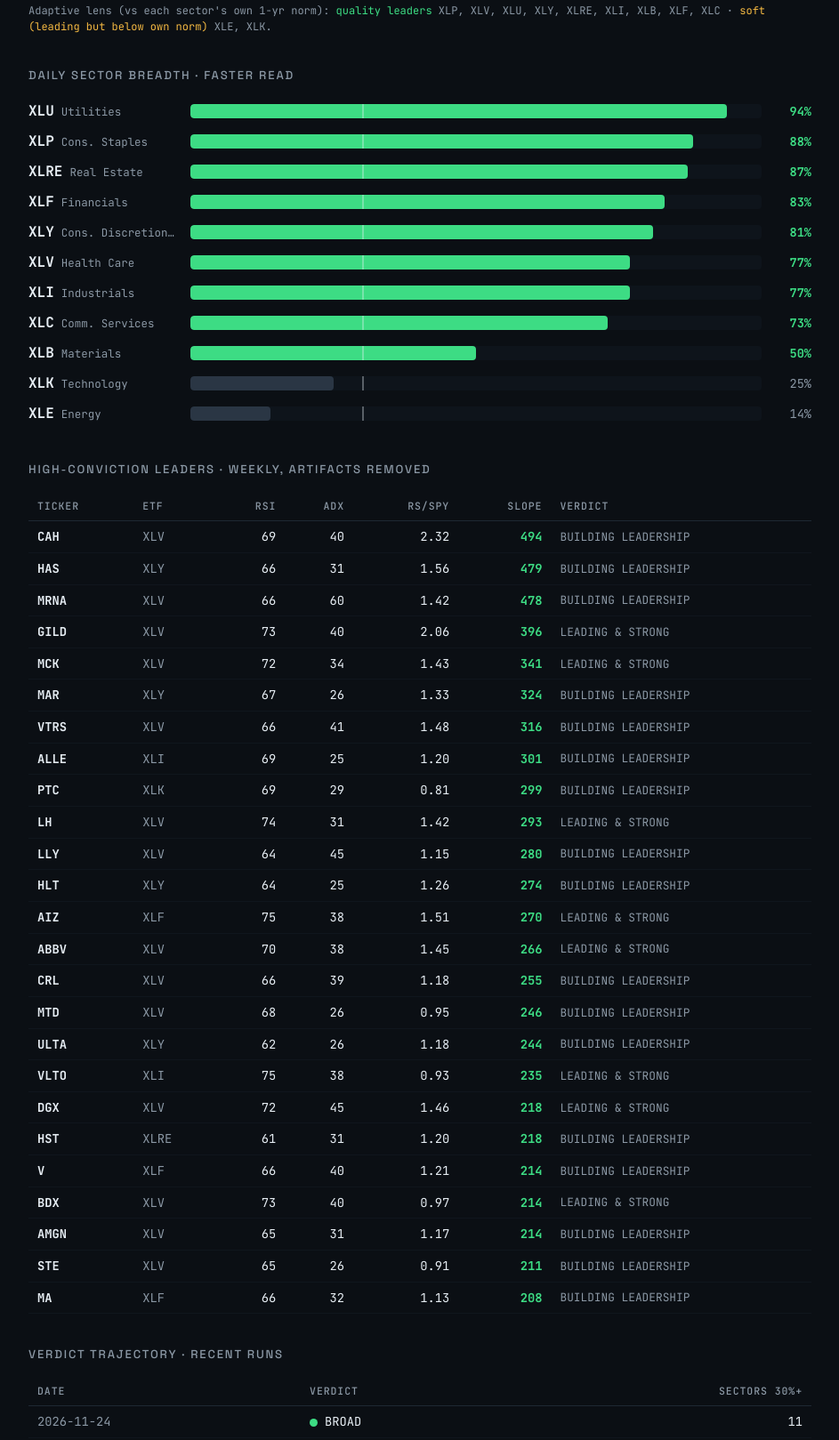
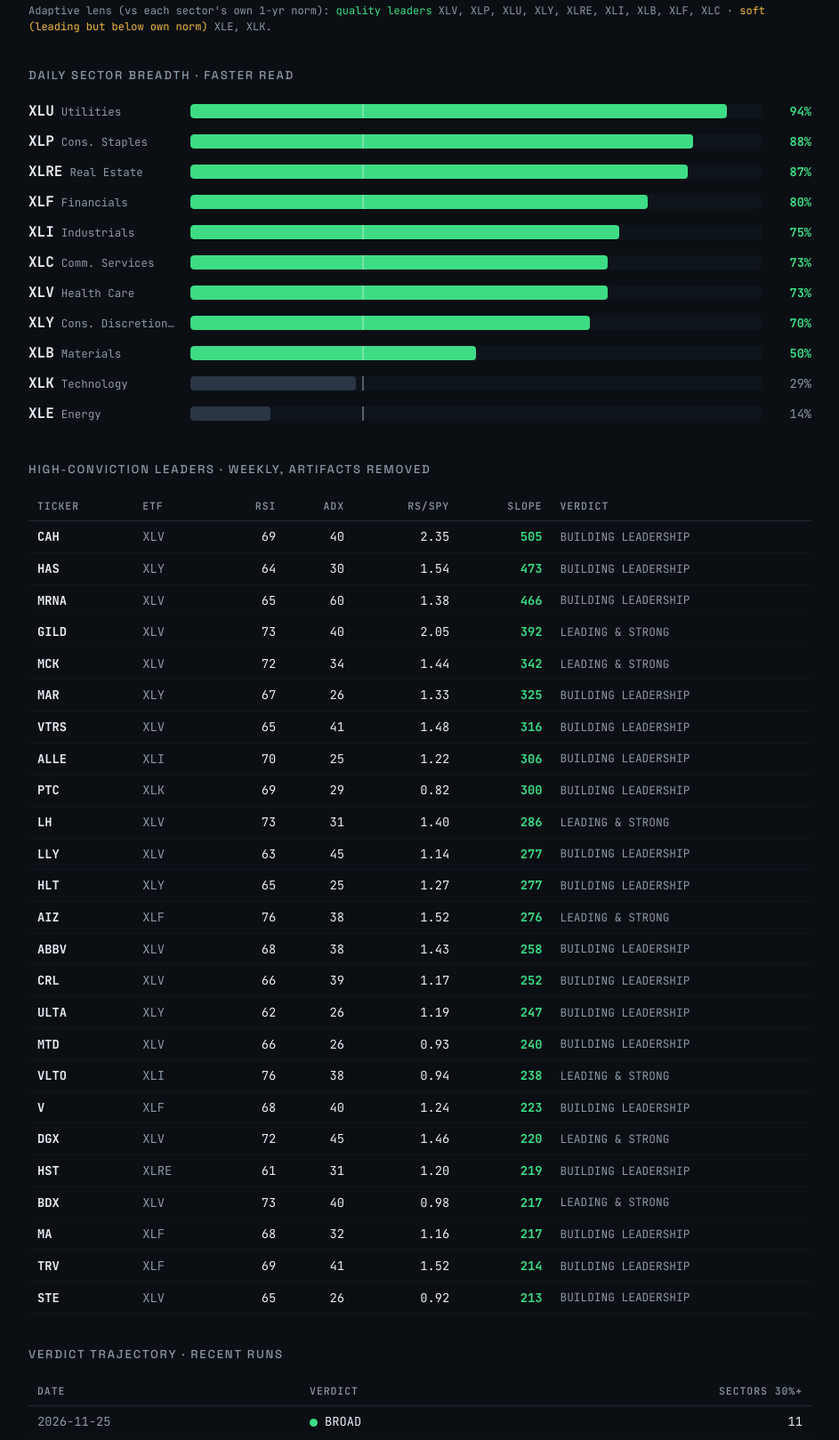
Before and after one commit to kgh1021/tape-site, a plain HTML site: page index.html in a window 1280 px wide. Shown: the part 804-2423 px from the top of the page at 89% size, without its empty margins (168-1111 px from the left). Drawn offline with Linux system fonts and the light colour scheme.

Commit message:
Nightly tape breadth 2026-11-25

```diff
--- a/index.html
+++ b/index.html
@@ -3,7 +3,7 @@
 <head>
 <meta charset="utf-8">
 <meta name="viewport" content="width=device-width, initial-scale=1">
-<title>Tape Breadth | 2026-11-24</title>
+<title>Tape Breadth | 2026-11-25</title>
 <link rel="preconnect" href="https://fonts.googleapis.com">
 <link rel="preconnect" href="https://fonts.gstatic.com" crossorigin>
 <link href="https://fonts.googleapis.com/css2?family=Space+Grotesk:wght@400;500;700&family=JetBrains+Mono:wght@400;500;700&display=swap" rel="stylesheet">
@@ -98,7 +98,7 @@
 <div class="wrap">
   <header>
     <div class="brand">TAPE BREADTH <span>/ S&amp;P 500</span></div>
-    <div class="asof">as of 2026-11-24</div>
+    <div class="asof">as of 2026-11-25</div>
   </header>
 
   <section class="verdict">
@@ -111,6 +111,16 @@
   <h2>Weekly sector breadth &middot; % of names leading (30% = threshold)</h2>
 
         <div class="bar-row with-tag">
+          <div class="bar-label"><span class="etf">XLV</span>
+            <span class="etf-name">Health Care</span></div>
+          <div class="bar-track">
+            <div class="bar-fill" style="width:95%;background:var(--pass)"></div>
+            <div class="bar-threshold"></div>
+          </div>
+          <div class="bar-pct pass">95%</div>
+          <span class="tag quality">quality 100%</span>
+        </div>
+        <div class="bar-row with-tag">
           <div class="bar-label"><span class="etf">XLP</span>
             <span class="etf-name">Cons. Staples</span></div>
           <div class="bar-track">
@@ -119,16 +129,6 @@
           </div>
           <div class="bar-pct pass">94%</div>
           <span class="tag quality">quality 98%</span>
-        </div>
-        <div class="bar-row with-tag">
-          <div class="bar-label"><span class="etf">XLV</span>
-            <span class="etf-name">Health Care</span></div>
-          <div class="bar-track">
-            <div class="bar-fill" style="width:93%;background:var(--pass)"></div>
-            <div class="bar-threshold"></div>
-          </div>
-          <div class="bar-pct pass">93%</div>
-          <span class="tag quality">quality 100%</span>
         </div>
         <div class="bar-row with-tag">
           <div class="bar-label"><span class="etf">XLU</span>
@@ -144,6 +144,16 @@
           <div class="bar-label"><span class="etf">XLY</span>
             <span class="etf-name">Cons. Discretionary</span></div>
           <div class="bar-track">
+            <div class="bar-fill" style="width:85%;background:var(--pass)"></div>
+            <div class="bar-threshold"></div>
+          </div>
+          <div class="bar-pct pass">85%</div>
+          <span class="tag quality">quality 100%</span>
+        </div>
+        <div class="bar-row with-tag">
+          <div class="bar-label"><span class="etf">XLRE</span>
+            <span class="etf-name">Real Estate</span></div>
+          <div class="bar-track">
             <div class="bar-fill" style="width:83%;background:var(--pass)"></div>
             <div class="bar-threshold"></div>
           </div>
@@ -151,24 +161,14 @@
           <span class="tag quality">quality 100%</span>
         </div>
         <div class="bar-row with-tag">
-          <div class="bar-label"><span class="etf">XLRE</span>
-            <span class="etf-name">Real Estate</span></div>
-          <div class="bar-track">
-            <div class="bar-fill" style="width:80%;background:var(--pass)"></div>
-            <div class="bar-threshold"></div>
-          </div>
-          <div class="bar-pct pass">80%</div>
-          <span class="tag quality">quality 94%</span>
-        </div>
-        <div class="bar-row with-tag">
           <div class="bar-label"><span class="etf">XLI</span>
             <span class="etf-name">Industrials</span></div>
           <div class="bar-track">
-            <div class="bar-fill" style="width:70%;background:var(--pass)"></div>
+            <div class="bar-fill" style="width:71%;background:var(--pass)"></div>
             <div class="bar-threshold"></div>
           </div>
-          <div class="bar-pct pass">70%</div>
-          <span class="tag quality">quality 83%</span>
+          <div class="bar-pct pass">71%</div>
+          <span class="tag quality">quality 85%</span>
         </div>
         <div class="bar-row with-tag">
           <div class="bar-label"><span class="etf">XLB</span>
@@ -184,10 +184,10 @@
           <div class="bar-label"><span class="etf">XLF</span>
             <span class="etf-name">Financials</span></div>
           <div class="bar-track">
-            <div class="bar-fill" style="width:66%;background:var(--pass)"></div>
+            <div class="bar-fill" style="width:67%;background:var(--pass)"></div>
             <div class="bar-threshold"></div>
           </div>
-          <div class="bar-pct pass">66%</div>
+          <div class="bar-pct pass">67%</div>
           <span class="tag quality">quality 81%</span>
         </div>
         <div class="bar-row with-tag">
@@ -214,14 +214,14 @@
           <div class="bar-label"><span class="etf">XLK</span>
             <span class="etf-name">Technology</span></div>
           <div class="bar-track">
-            <div class="bar-fill" style="width:37%;background:var(--pass)"></div>
+            <div class="bar-fill" style="width:39%;background:var(--pass)"></div>
             <div class="bar-threshold"></div>
           </div>
-          <div class="bar-pct pass">37%</div>
-          <span class="tag soft">soft 0%</span>
+          <div class="bar-pct pass">39%</div>
+          <span class="tag soft">soft 4%</span>
         </div>
   <div class="legend">Bar = share of sector's stocks beating SPY with a rising trend. Line marks the 30% leadership threshold. Tag = rank vs sector's own 1-yr history.</div>
-  <div class="legend">Adaptive lens (vs each sector's own 1-yr norm): <span style="color:var(--pass)">quality leaders</span> XLP, XLV, XLU, XLY, XLRE, XLI, XLB, XLF, XLC &middot; <span style="color:#f4b942">soft (leading but below own norm)</span> XLE, XLK.</div>
+  <div class="legend">Adaptive lens (vs each sector's own 1-yr norm): <span style="color:var(--pass)">quality leaders</span> XLV, XLP, XLU, XLY, XLRE, XLI, XLB, XLF, XLC &middot; <span style="color:#f4b942">soft (leading but below own norm)</span> XLE, XLK.</div>
 
   <h2>Daily sector breadth &middot; faster read</h2>
 
@@ -259,40 +259,20 @@
           <div class="bar-label"><span class="etf">XLF</span>
             <span class="etf-name">Financials</span></div>
           <div class="bar-track">
-            <div class="bar-fill" style="width:83%;background:var(--pass)"></div>
+            <div class="bar-fill" style="width:80%;background:var(--pass)"></div>
             <div class="bar-threshold"></div>
           </div>
-          <div class="bar-pct pass">83%</div>
-
-        </div>
-        <div class="bar-row">
-          <div class="bar-label"><span class="etf">XLY</span>
-            <span class="etf-name">Cons. Discretionary</span></div>
-          <div class="bar-track">
-            <div class="bar-fill" style="width:81%;background:var(--pass)"></div>
-            <div class="bar-threshold"></div>
-          </div>
-          <div class="bar-pct pass">81%</div>
-
-        </div>
-        <div class="bar-row">
-          <div class="bar-label"><span class="etf">XLV</span>
-            <span class="etf-name">Health Care</span></div>
-          <div class="bar-track">
-            <div class="bar-fill" style="width:77%;background:var(--pass)"></div>
-            <div class="bar-threshold"></div>
-          </div>
-          <div class="bar-pct pass">77%</div>
+          <div class="bar-pct pass">80%</div>
 
         </div>
         <div class="bar-row">
           <div class="bar-label"><span class="etf">XLI</span>
             <span class="etf-name">Industrials</span></div>
           <div class="bar-track">
-            <div class="bar-fill" style="width:77%;background:var(--pass)"></div>
+            <div class="bar-fill" style="width:75%;background:var(--pass)"></div>
             <div class="bar-threshold"></div>
           </div>
-          <div class="bar-pct pass">77%</div>
+          <div class="bar-pct pass">75%</div>
 
         </div>
         <div class="bar-row">
@@ -303,6 +283,26 @@
             <div class="bar-threshold"></div>
           </div>
           <div class="bar-pct pass">73%</div>
+
+        </div>
+        <div class="bar-row">
+          <div class="bar-label"><span class="etf">XLV</span>
+            <span class="etf-name">Health Care</span></div>
+          <div class="bar-track">
+            <div class="bar-fill" style="width:73%;background:var(--pass)"></div>
+            <div class="bar-threshold"></div>
+          </div>
+          <div class="bar-pct pass">73%</div>
+
+        </div>
+        <div class="bar-row">
+          <div class="bar-label"><span class="etf">XLY</span>
+            <span class="etf-name">Cons. Discretionary</span></div>
+          <div class="bar-track">
+            <div class="bar-fill" style="width:70%;background:var(--pass)"></div>
+            <div class="bar-threshold"></div>
+          </div>
+          <div class="bar-pct pass">70%</div>
 
         </div>
         <div class="bar-row">
@@ -319,10 +319,10 @@
           <div class="bar-label"><span class="etf">XLK</span>
             <span class="etf-name">Technology</span></div>
           <div class="bar-track">
-            <div class="bar-fill" style="width:25%;background:var(--muted-bar)"></div>
+            <div class="bar-fill" style="width:29%;background:var(--muted-bar)"></div>
             <div class="bar-threshold"></div>
           </div>
-          <div class="bar-pct">25%</div>
+          <div class="bar-pct">29%</div>
 
         </div>
         <div class="bar-row">
@@ -347,26 +347,26 @@
           <td class="etf-cell">XLV</td>
           <td class="num">69</td>
           <td class="num">40</td>
-          <td class="num">2.32</td>
-          <td class="num strong">494</td>
+          <td class="num">2.35</td>
+          <td class="num strong">505</td>
           <td class="verdict-cell">BUILDING LEADERSHIP</td>
         </tr>
         <tr>
           <td class="tkr">HAS</td>
           <td class="etf-cell">XLY</td>
-          <td class="num">66</td>
-          <td class="num">31</td>
-          <td class="num">1.56</td>
-          <td class="num strong">479</td>
+          <td class="num">64</td>
+          <td class="num">30</td>
+          <td class="num">1.54</td>
+          <td class="num strong">473</td>
           <td class="verdict-cell">BUILDING LEADERSHIP</td>
         </tr>
         <tr>
           <td class="tkr">MRNA</td>
           <td class="etf-cell">XLV</td>
-          <td class="num">66</td>
+          <td class="num">65</td>
           <td class="num">60</td>
-          <td class="num">1.42</td>
-          <td class="num strong">478</td>
+          <td class="num">1.38</td>
+          <td class="num strong">466</td>
           <td class="verdict-cell">BUILDING LEADERSHIP</td>
         </tr>
         <tr>
@@ -374,8 +374,8 @@
           <td class="etf-cell">XLV</td>
           <td class="num">73</td>
           <td class="num">40</td>
-          <td class="num">2.06</td>
-          <td class="num strong">396</td>
+          <td class="num">2.05</td>
+          <td class="num strong">392</td>
           <td class="verdict-cell">LEADING & STRONG</td>
         </tr>
         <tr>
@@ -383,8 +383,8 @@
           <td class="etf-cell">XLV</td>
           <td class="num">72</td>
           <td class="num">34</td>
-          <td class="num">1.43</td>
-          <td class="num strong">341</td>
+          <td class="num">1.44</td>
+          <td class="num strong">342</td>
           <td class="verdict-cell">LEADING & STRONG</td>
         </tr>
         <tr>
@@ -393,13 +393,13 @@
           <td class="num">67</td>
           <td class="num">26</td>
           <td class="num">1.33</td>
-          <td class="num strong">324</td>
+          <td class="num strong">325</td>
           <td class="verdict-cell">BUILDING LEADERSHIP</td>
         </tr>
         <tr>
           <td class="tkr">VTRS</td>
           <td class="etf-cell">XLV</td>
-          <td class="num">66</td>
+          <td class="num">65</td>
           <td class="num">41</td>
           <td class="num">1.48</td>
           <td class="num strong">316</td>
@@ -408,10 +408,10 @@
         <tr>
           <td class="tkr">ALLE</td>
           <td class="etf-cell">XLI</td>
-          <td class="num">69</td>
+          <td class="num">70</td>
           <td class="num">25</td>
-          <td class="num">1.20</td>
-          <td class="num strong">301</td>
+          <td class="num">1.22</td>
+          <td class="num strong">306</td>
           <td class="verdict-cell">BUILDING LEADERSHIP</td>
         </tr>
         <tr>
@@ -419,71 +419,62 @@
           <td class="etf-cell">XLK</td>
           <td class="num">69</td>
           <td class="num">29</td>
-          <td class="num">0.81</td>
-          <td class="num strong">299</td>
+          <td class="num">0.82</td>
+          <td class="num strong">300</td>
           <td class="verdict-cell">BUILDING LEADERSHIP</td>
         </tr>
         <tr>
           <td class="tkr">LH</td>
           <td class="etf-cell">XLV</td>
-          <td class="num">74</td>
+          <td class="num">73</td>
           <td class="num">31</td>
-          <td class="num">1.42</td>
-          <td class="num strong">293</td>
+          <td class="num">1.40</td>
+          <td class="num strong">286</td>
           <td class="verdict-cell">LEADING & STRONG</td>
         </tr>
         <tr>
           <td class="tkr">LLY</td>
           <td class="etf-cell">XLV</td>
-          <td class="num">64</td>
+          <td class="num">63</td>
           <td class="num">45</td>
-          <td class="num">1.15</td>
-          <td class="num strong">280</td>
+          <td class="num">1.14</td>
+          <td class="num strong">277</td>
           <td class="verdict-cell">BUILDING LEADERSHIP</td>
         </tr>
         <tr>
           <td class="tkr">HLT</td>
           <td class="etf-cell">XLY</td>
-          <td class="num">64</td>
+          <td class="num">65</td>
           <td class="num">25</td>
-          <td class="num">1.26</td>
-          <td class="num strong">274</td>
+          <td class="num">1.27</td>
+          <td class="num strong">277</td>
           <td class="verdict-cell">BUILDING LEADERSHIP</td>
         </tr>
         <tr>
           <td class="tkr">AIZ</td>
           <td class="etf-cell">XLF</td>
-          <td class="num">75</td>
+          <td class="num">76</td>
           <td class="num">38</td>
-          <td class="num">1.51</td>
-          <td class="num strong">270</td>
+          <td class="num">1.52</td>
+          <td class="num strong">276</td>
           <td class="verdict-cell">LEADING & STRONG</td>
         </tr>
         <tr>
           <td class="tkr">ABBV</td>
           <td class="etf-cell">XLV</td>
-          <td class="num">70</td>
+          <td class="num">68</td>
           <td class="num">38</td>
-          <td class="num">1.45</td>
-          <td class="num strong">266</td>
-          <td class="verdict-cell">LEADING & STRONG</td>
+          <td class="num">1.43</td>
+          <td class="num strong">258</td>
+          <td class="verdict-cell">BUILDING LEADERSHIP</td>
         </tr>
         <tr>
           <td class="tkr">CRL</td>
           <td class="etf-cell">XLV</td>
           <td class="num">66</td>
           <td class="num">39</td>
-          <td class="num">1.18</td>
-          <td class="num strong">255</td>
-          <td class="verdict-cell">BUILDING LEADERSHIP</td>
-        </tr>
-        <tr>
-          <td class="tkr">MTD</td>
-          <td class="etf-cell">XLV</td>
-          <td class="num">68</td>
-          <td class="num">26</td>
-          <td class="num">0.95</td>
-          <td class="num strong">246</td>
+          <td class="num">1.17</td>
+          <td class="num strong">252</td>
           <td class="verdict-cell">BUILDING LEADERSHIP</td>
         </tr>
         <tr>
@@ -491,18 +482,36 @@
           <td class="etf-cell">XLY</td>
           <td class="num">62</td>
           <td class="num">26</td>
-          <td class="num">1.18</td>
-          <td class="num strong">244</td>
+          <td class="num">1.19</td>
+          <td class="num strong">247</td>
+          <td class="verdict-cell">BUILDING LEADERSHIP</td>
+        </tr>
+        <tr>
+          <td class="tkr">MTD</td>
+          <td class="etf-cell">XLV</td>
+          <td class="num">66</td>
+          <td class="num">26</td>
+          <td class="num">0.93</td>
+          <td class="num strong">240</td>
           <td class="verdict-cell">BUILDING LEADERSHIP</td>
         </tr>
         <tr>
           <td class="tkr">VLTO</td>
           <td class="etf-cell">XLI</td>
-          <td class="num">75</td>
+          <td class="num">76</td>
           <td class="num">38</td>
-          <td class="num">0.93</td>
-          <td class="num strong">235</td>
+          <td class="num">0.94</td>
+          <td class="num strong">238</td>
           <td class="verdict-cell">LEADING & STRONG</td>
+        </tr>
+        <tr>
+          <td class="tkr">V</td>
+          <td class="etf-cell">XLF</td>
+          <td class="num">68</td>
+          <td class="num">40</td>
+          <td class="num">1.24</td>
+          <td class="num strong">223</td>
+          <td class="verdict-cell">BUILDING LEADERSHIP</td>
         </tr>
         <tr>
           <td class="tkr">DGX</td>
@@ -510,7 +519,7 @@
           <td class="num">72</td>
           <td class="num">45</td>
           <td class="num">1.46</td>
-          <td class="num strong">218</td>
+          <td class="num strong">220</td>
           <td class="verdict-cell">LEADING & STRONG</td>
         </tr>
         <tr>
@@ -519,16 +528,7 @@
           <td class="num">61</td>
           <td class="num">31</td>
           <td class="num">1.20</td>
-          <td class="num strong">218</td>
-          <td class="verdict-cell">BUILDING LEADERSHIP</td>
-        </tr>
-        <tr>
-          <td class="tkr">V</td>
-          <td class="etf-cell">XLF</td>
-          <td class="num">66</td>
-          <td class="num">40</td>
-          <td class="num">1.21</td>
-          <td class="num strong">214</td>
+          <td class="num strong">219</td>
           <td class="verdict-cell">BUILDING LEADERSHIP</td>
         </tr>
         <tr>
@@ -536,16 +536,25 @@
           <td class="etf-cell">XLV</td>
           <td class="num">73</td>
           <td class="num">40</td>
-          <td class="num">0.97</td>
-          <td class="num strong">214</td>
+          <td class="num">0.98</td>
+          <td class="num strong">217</td>
           <td class="verdict-cell">LEADING & STRONG</td>
         </tr>
         <tr>
-          <td class="tkr">AMGN</td>
-          <td class="etf-cell">XLV</td>
-          <td class="num">65</td>
-          <td class="num">31</td>
-          <td class="num">1.17</td>
+          <td class="tkr">MA</td>
+          <td class="etf-cell">XLF</td>
+          <td class="num">68</td>
+          <td class="num">32</td>
+          <td class="num">1.16</td>
+          <td class="num strong">217</td>
+          <td class="verdict-cell">BUILDING LEADERSHIP</td>
+        </tr>
+        <tr>
+          <td class="tkr">TRV</td>
+          <td class="etf-cell">XLF</td>
+          <td class="num">69</td>
+          <td class="num">41</td>
+          <td class="num">1.52</td>
           <td class="num strong">214</td>
           <td class="verdict-cell">BUILDING LEADERSHIP</td>
         </tr>
@@ -554,17 +563,8 @@
           <td class="etf-cell">XLV</td>
           <td class="num">65</td>
           <td class="num">26</td>
-          <td class="num">0.91</td>
-          <td class="num strong">211</td>
-          <td class="verdict-cell">BUILDING LEADERSHIP</td>
-        </tr>
-        <tr>
-          <td class="tkr">MA</td>
-          <td class="etf-cell">XLF</td>
-          <td class="num">66</td>
-          <td class="num">32</td>
-          <td class="num">1.13</td>
-          <td class="num strong">208</td>
+          <td class="num">0.92</td>
+          <td class="num strong">213</td>
           <td class="verdict-cell">BUILDING LEADERSHIP</td>
         </tr></tbody>
   </table>
@@ -573,6 +573,11 @@
   <table>
     <thead><tr><th>Date</th><th>Verdict</th><th class="num">Sectors 30%+</th></tr></thead>
     <tbody>
+        <tr>
+          <td class="mono">2026-11-25</td>
+          <td><span class="dot" style="background:#3ddc84"></span>BROAD</td>
+          <td class="num">11</td>
+        </tr>
         <tr>
           <td class="mono">2026-11-24</td>
           <td><span class="dot" style="background:#3ddc84"></span>BROAD</td>
@@ -647,11 +652,6 @@
           <td class="mono">2026-10-30</td>
           <td><span class="dot" style="background:#3ddc84"></span>BROAD</td>
           <td class="num">7</td>
-        </tr>
-        <tr>
-          <td class="mono">2026-10-29</td>
-          <td><span class="dot" style="background:#3ddc84"></span>BROAD</td>
-          <td class="num">5</td>
         </tr></tbody>
   </table>
 
```
Also changed, not shown: history.json (+19 -0 lines).
